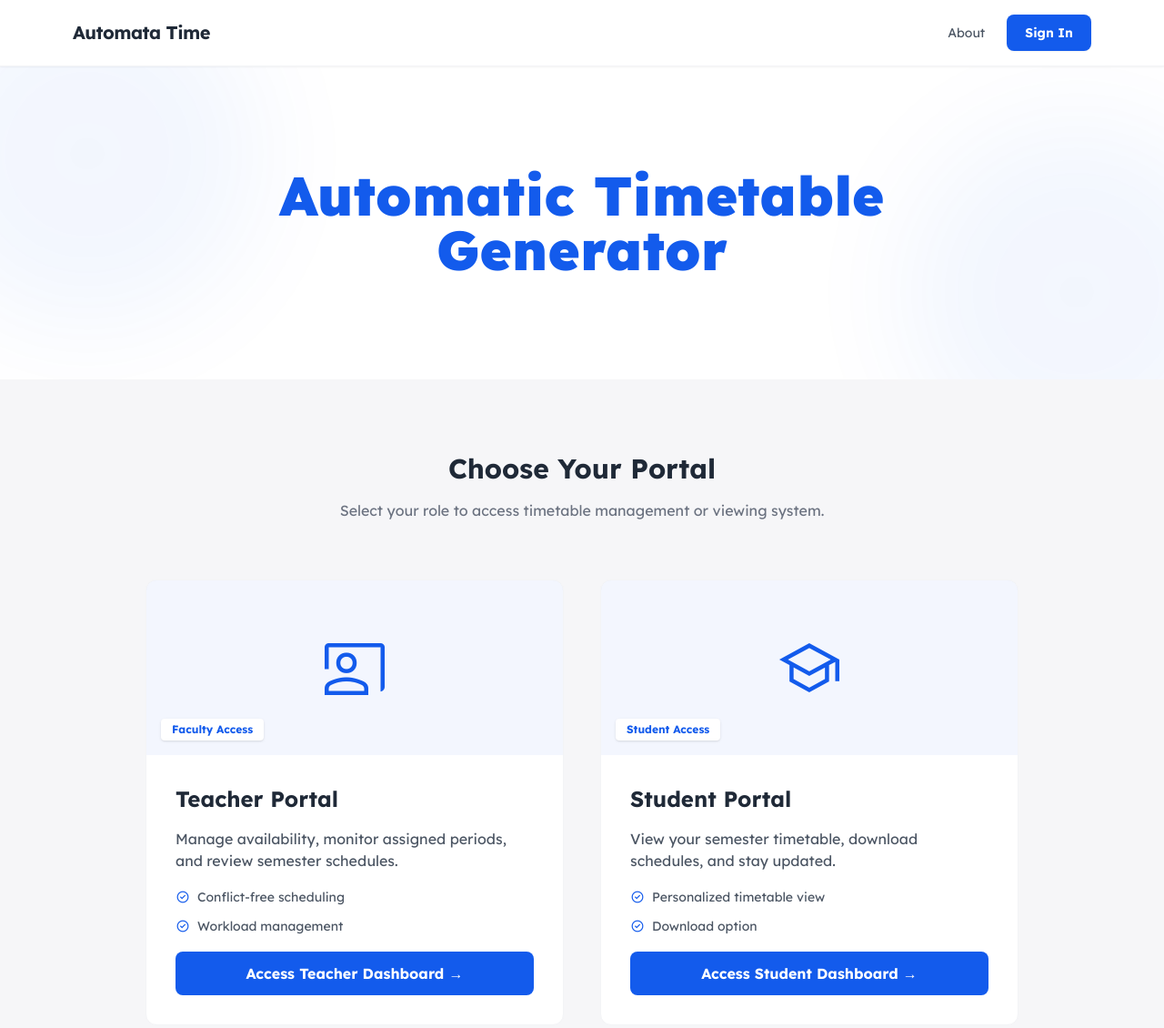
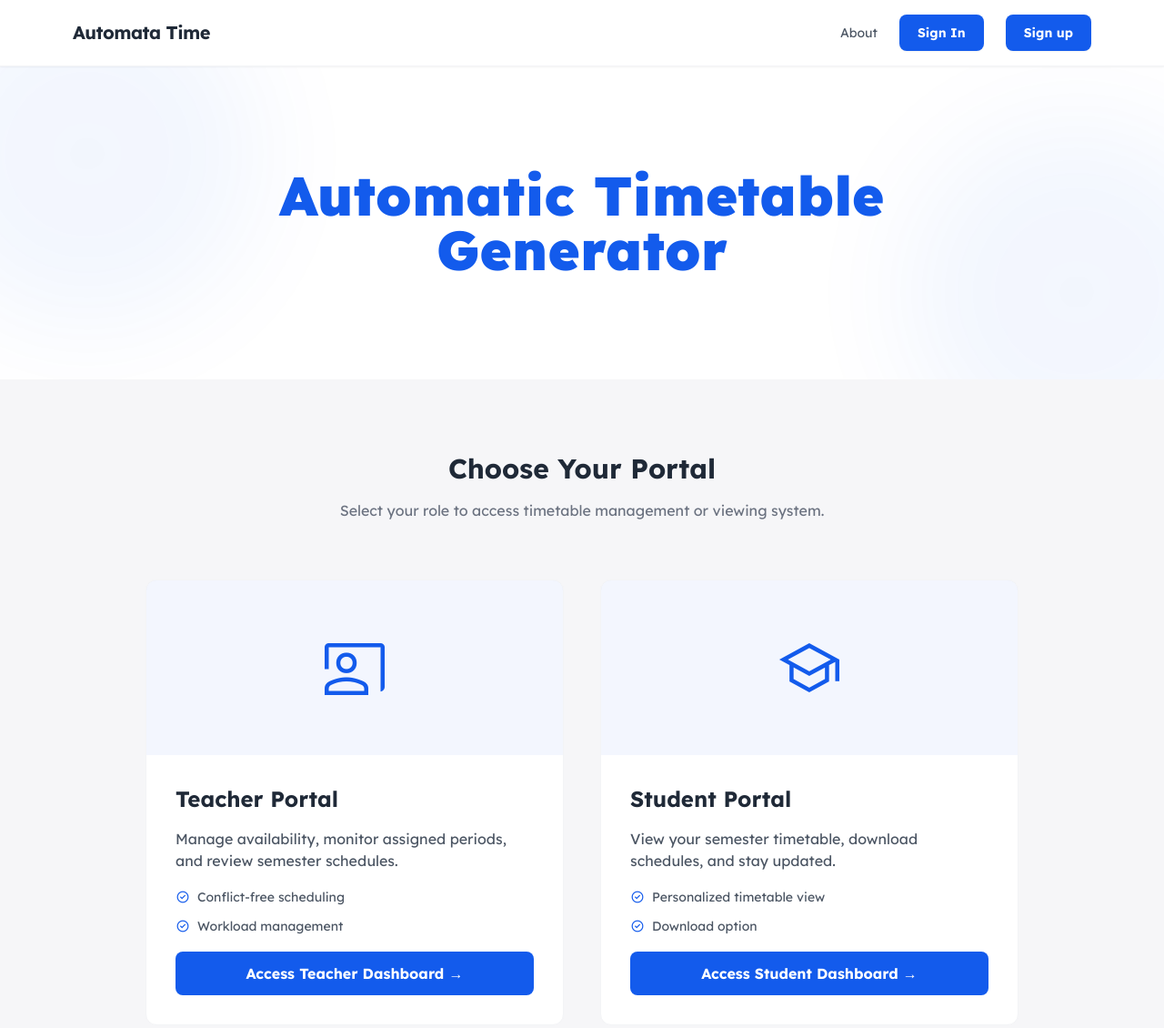
Before and after one commit to Kingacel/mini, a website: page public/login.html in a window 1280 px wide. Shown: the whole page at 91% size. Drawn offline with nearby package versions, Linux system fonts and the light colour scheme.

Commit message:
removed the student and teacher span feather

```diff
--- a/public/login.html
+++ b/public/login.html
@@ -72,6 +72,10 @@
           class="h-10 px-5 rounded-lg bg-primary text-white text-sm font-bold hover:bg-primary/90 transition shadow-sm">
           Sign In
         </button>
+         <button onclick="goLogin()"
+          class="h-10 px-5 rounded-lg bg-primary text-white text-sm font-bold hover:bg-primary/90 transition shadow-sm">
+          Sign up
+        </button>
       </nav>
     </div>
   </header>
@@ -120,9 +124,7 @@
 
             <div class="h-48 bg-primary/5 flex items-center justify-center relative">
               <span class="material-symbols-outlined text-7xl text-primary">co_present</span>
-              <span class="absolute bottom-4 left-4 text-xs font-bold bg-white px-3 py-1 rounded text-primary shadow">
-                Faculty Access
-              </span>
+
             </div>
 
             <div class="p-8 space-y-4">
@@ -157,9 +159,7 @@
 
             <div class="h-48 bg-primary/5 flex items-center justify-center relative">
               <span class="material-symbols-outlined text-7xl text-primary">school</span>
-              <span class="absolute bottom-4 left-4 text-xs font-bold bg-white px-3 py-1 rounded text-primary shadow">
-                Student Access
-              </span>
+
             </div>
 
             <div class="p-8 space-y-4">
```
Also changed, not shown: public/student.html (+1 -1 lines).
